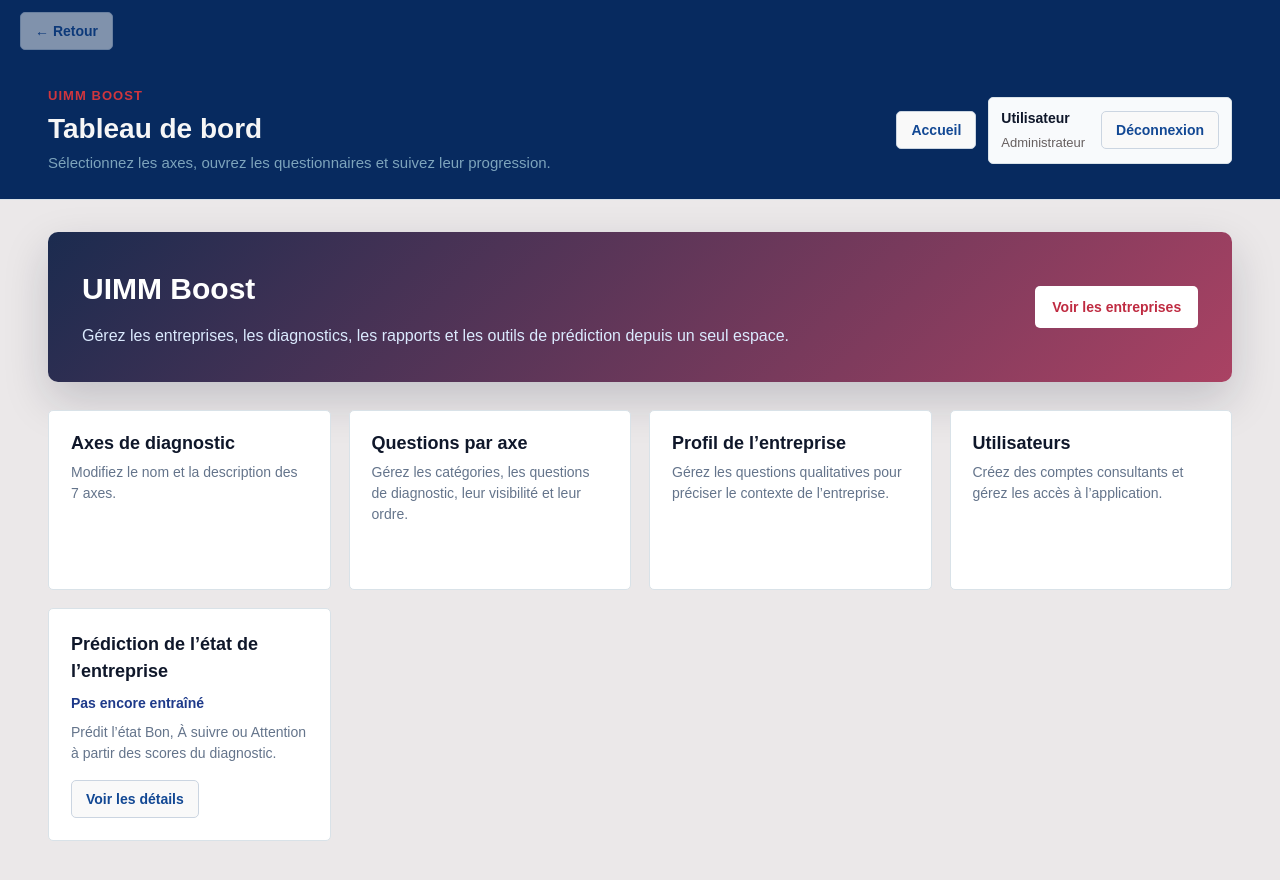
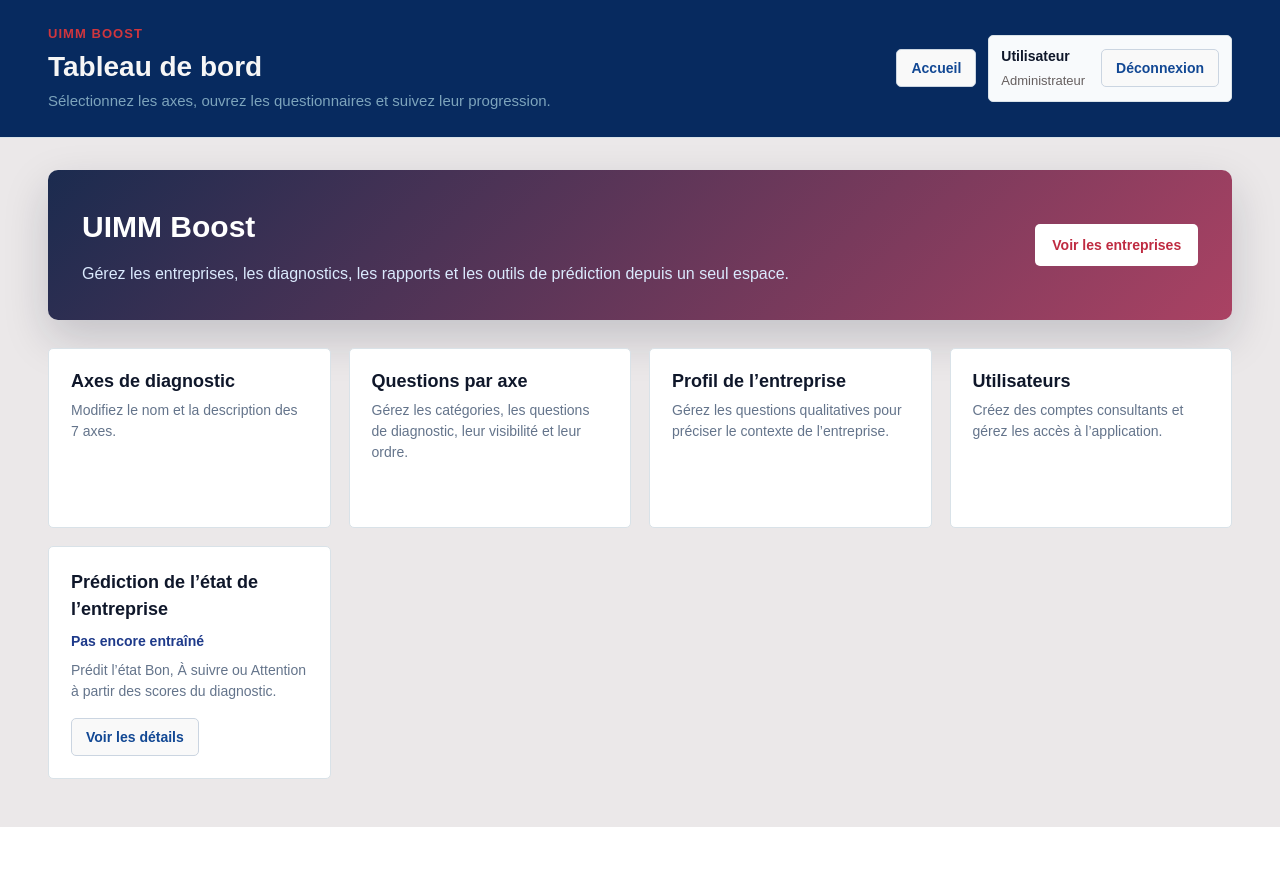
Before and after one commit to khrisssss/UIMM_app, a React (Vite) app in the folder Frontend/: page /dashboard in a window 1280 px wide. Shown: the top 880 px of the page. After the commit the page ends 827 px from the top, so only its background shows below. Built offline with nearby package versions, Linux system fonts and the light colour scheme; no server answers; sample sign-in values are in the browser's storage.

Commit message:
Place back button under the page banner

```diff
--- a/Frontend/src/App.jsx
+++ b/Frontend/src/App.jsx
@@ -1,5 +1,5 @@
 import { useEffect, useState } from "react";
-import { BrowserRouter, Routes, Route, Navigate, useLocation, useNavigate } from "react-router-dom";
+import { BrowserRouter, Routes, Route, Navigate } from "react-router-dom";
 
 import LoginPage from "./pages/LoginPage";
 import DashboardPage from "./pages/DashboardPage";
@@ -16,50 +16,6 @@ import AdminAxisQuestionsPage from "./pages/AdminAxisQuestionsPage";
 import AdminUsersPage from "./pages/AdminUsersPage";
 import AdminAxesPage from "./pages/AdminAxesPage";
 
-
-function PageBackButton() {
-  const location = useLocation();
-  const navigate = useNavigate();
-  const token = localStorage.getItem("access_token");
-  const user = JSON.parse(localStorage.getItem("user"));
-  const home = user?.role === "admin" ? "/dashboard" : "/companies";
-
-  if (!token || location.pathname === "/login") return null;
-
-  function goBack() {
-    if (window.history.state?.idx > 0) {
-      navigate(-1);
-      return;
-    }
-    // Directly opened pages have no previous application history entry.
-    const company = location.pathname.match(/^\/companies\/([^/]+)/);
-    const fallback = company
-      ? (/\/(finance|diagnostic\/[^/]+)$/.test(location.pathname)
-          ? `/companies/${company[1]}/diagnostic`
-          : "/companies")
-      : home;
-    if (fallback !== location.pathname) navigate(fallback);
-  }
-
-  const atHome = location.pathname === home && !(window.history.state?.idx > 0);
-  return (
-    <div style={{
-      padding: "12px 20px", background: "#072a5f",
-      display: "flex", justifyContent: "flex-start",
-    }}>
-      <button
-        type="button"
-        className="secondary-button"
-        onClick={goBack}
-        disabled={atHome}
-        aria-label="Retour à la page précédente"
-        style={{ opacity: atHome ? 0.5 : 1, cursor: atHome ? "default" : "pointer" }}
-      >
-        <span aria-hidden="true">← </span>Retour
-      </button>
-    </div>
-  );
-}
 
 function App() {
   const token = localStorage.getItem("access_token");
@@ -85,7 +41,6 @@ function App() {
 
   return (
     <BrowserRouter>
-      <PageBackButton />
       <Routes>
         <Route
           path="/login"
```
